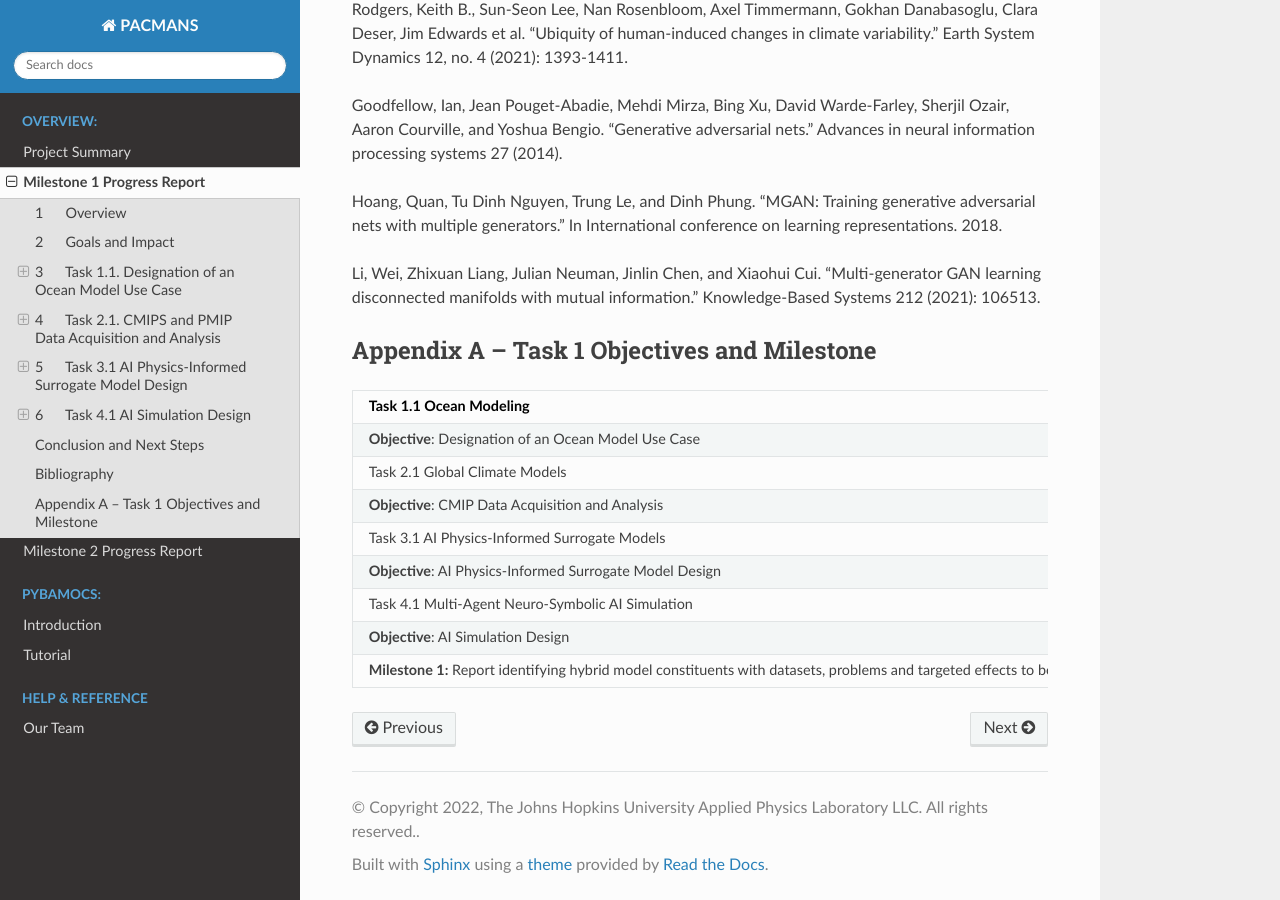
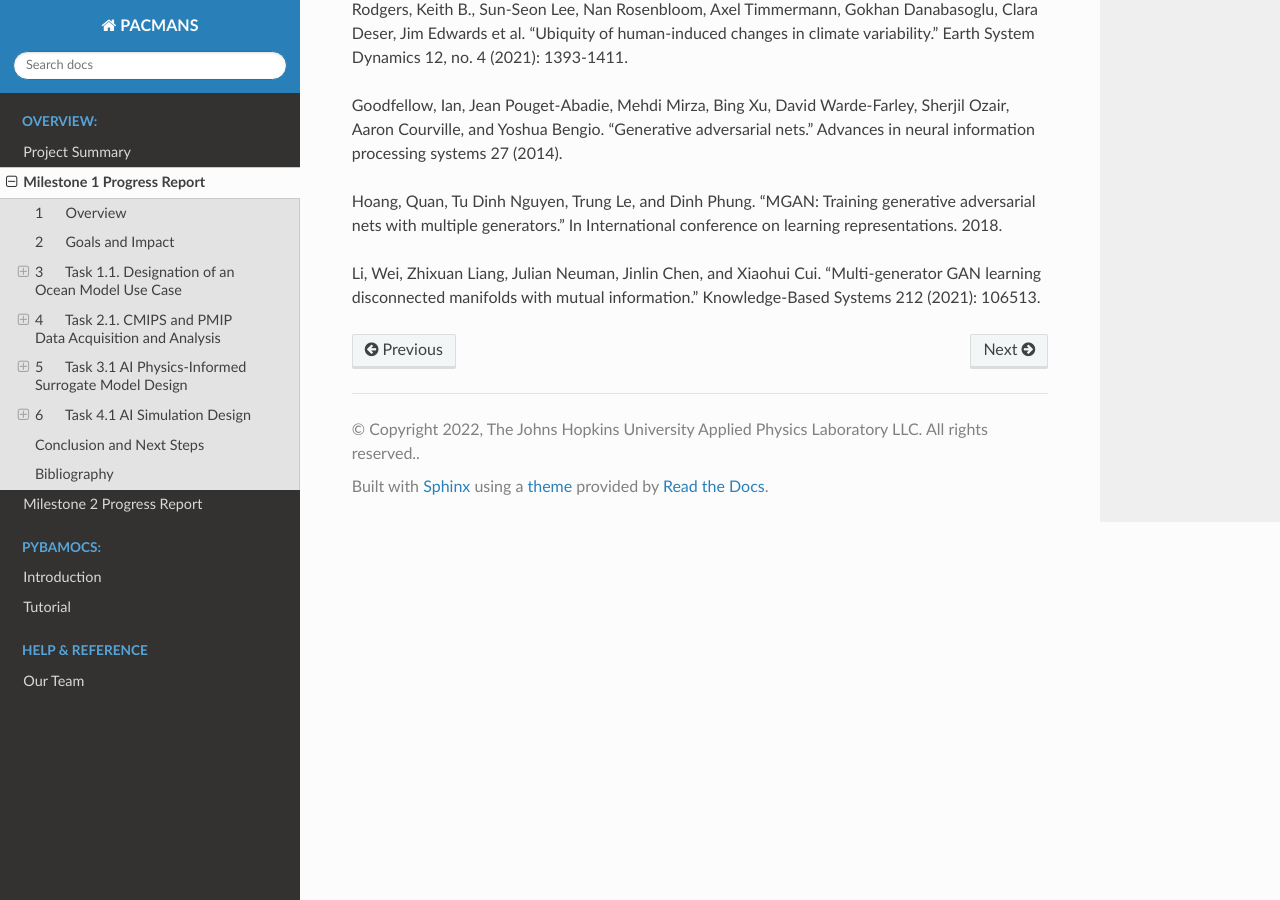
Before and after one commit to JHUAPL/PACMANs, a Sphinx documentation site: the page built from docs/milestone1_report.rst, in a window 1280 px wide and 900 px high, scrolled down 13390 px. Built offline with Sphinx 7.4.7 and the Read the Docs theme 2.0.0, drawn with Linux system fonts in a browser that asks for light colours.

Commit message:
Update milestone1_report.rst

```diff
--- a/docs/milestone1_report.rst
+++ b/docs/milestone1_report.rst
@@ -660,29 +660,6 @@ Li, Wei, Zhixuan Liang, Julian Neuman, Jinlin Chen, and Xiaohui Cui.
 "Multi-generator GAN learning disconnected manifolds with mutual
 information." Knowledge-Based Systems 212 (2021): 106513.
 
-Appendix A – Task 1 Objectives and Milestone
-============================================
-
-+----------------------------------------------------------------------+
-| Task 1.1 Ocean Modeling                                              |
-+======================================================================+
-| **Objective**: Designation of an Ocean Model Use Case                |
-+----------------------------------------------------------------------+
-| Task 2.1 Global Climate Models                                       |
-+----------------------------------------------------------------------+
-| **Objective**: CMIP Data Acquisition and Analysis                    |
-+----------------------------------------------------------------------+
-| Task 3.1 AI Physics-Informed Surrogate Models                        |
-+----------------------------------------------------------------------+
-| **Objective**: AI Physics-Informed Surrogate Model Design            |
-+----------------------------------------------------------------------+
-| Task 4.1 Multi-Agent Neuro-Symbolic AI Simulation                    |
-+----------------------------------------------------------------------+
-| **Objective**: AI Simulation Design                                  |
-+----------------------------------------------------------------------+
-| **Milestone 1:** Report identifying hybrid model constituents with   |
-| datasets, problems and targeted effects to be investigated.          |
-+----------------------------------------------------------------------+
 
 .. |image1| image:: _static/media/image4.png
    :width: 3.16806in
```
